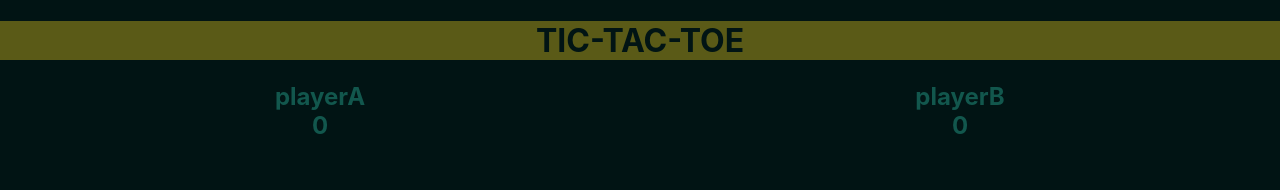
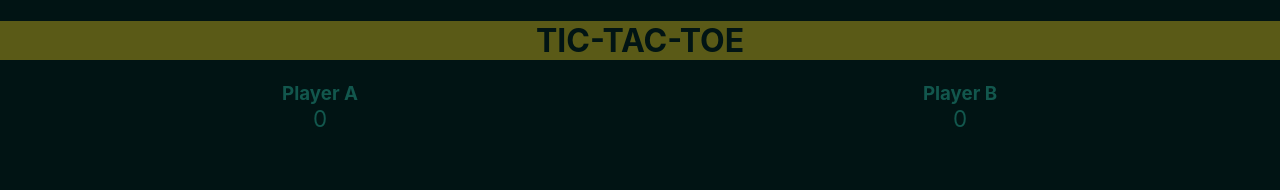
Before and after one commit to Mohammedramadan99/react-tic-tac-toe, a React (Create React App) app: page / in a window 1280 px wide. Shown: the top 190 px of the page. Built offline with nearby package versions, Linux system fonts and the light colour scheme.

Commit message:
wire up Scores component

```diff
--- a/src/App.js
+++ b/src/App.js
@@ -111,8 +111,8 @@ function App() {
   }
 
   function move(col, row) {
-    console.log(state);
     if (state.isGameStopped) return;
+    if (state.board.getField(col, row) !== "") return;
     const char = getPlayerNext().char;
     setField(col, row, char);
     render();
@@ -184,7 +184,12 @@ function App() {
     <div className="App">
       <header>
         <h1>TIC-TAC-TOE</h1>
-        <Scores nameA={"playerA"} nameB={"playerB"} scoreA={0} scoreB={0} />
+        <Scores
+          nameA={state.nameA}
+          nameB={state.nameB}
+          scoreA={state.scoreA}
+          scoreB={state.scoreB}
+        />
       </header>
       <Board board={state.board} handleClick={move} />
       <div className="buttons">
--- a/src/components/Board.jsx
+++ b/src/components/Board.jsx
@@ -13,7 +13,9 @@ const Board = (props) => {
               row={row}
               col={col}
               className="cell"
-              onClick={() => handleClick(col, row)}
+              onClick={(e) => {
+                handleClick(col, row);
+              }}
             >
               {cell}
             </div>
--- a/src/components/Scores.css
+++ b/src/components/Scores.css
@@ -13,9 +13,14 @@
   justify-content: space-between;
 }
 
-.score-bar h2 {
+.score,
+.name {
   margin: 0;
   width: 100%;
   color: rgb(18, 87, 77);
   text-align: center;
 }
+
+div.score {
+  font-size: 1.4em;
+}
--- a/src/components/Scores.jsx
+++ b/src/components/Scores.jsx
@@ -6,12 +6,12 @@ const Scores = (props) => {
   return (
     <div className="score-bar">
       <div className="names">
-        <h2 className="name">{nameA}</h2>
-        <h2 className="name">{nameB}</h2>
+        <h3 className="name">{nameA}</h3>
+        <h3 className="name">{nameB}</h3>
       </div>
       <div className="scores">
-        <h2 className="score">{scoreA}</h2>
-        <h2 className="score">{scoreB}</h2>
+        <div className="score">{scoreA}</div>
+        <div className="score">{scoreB}</div>
       </div>
     </div>
   );
```
